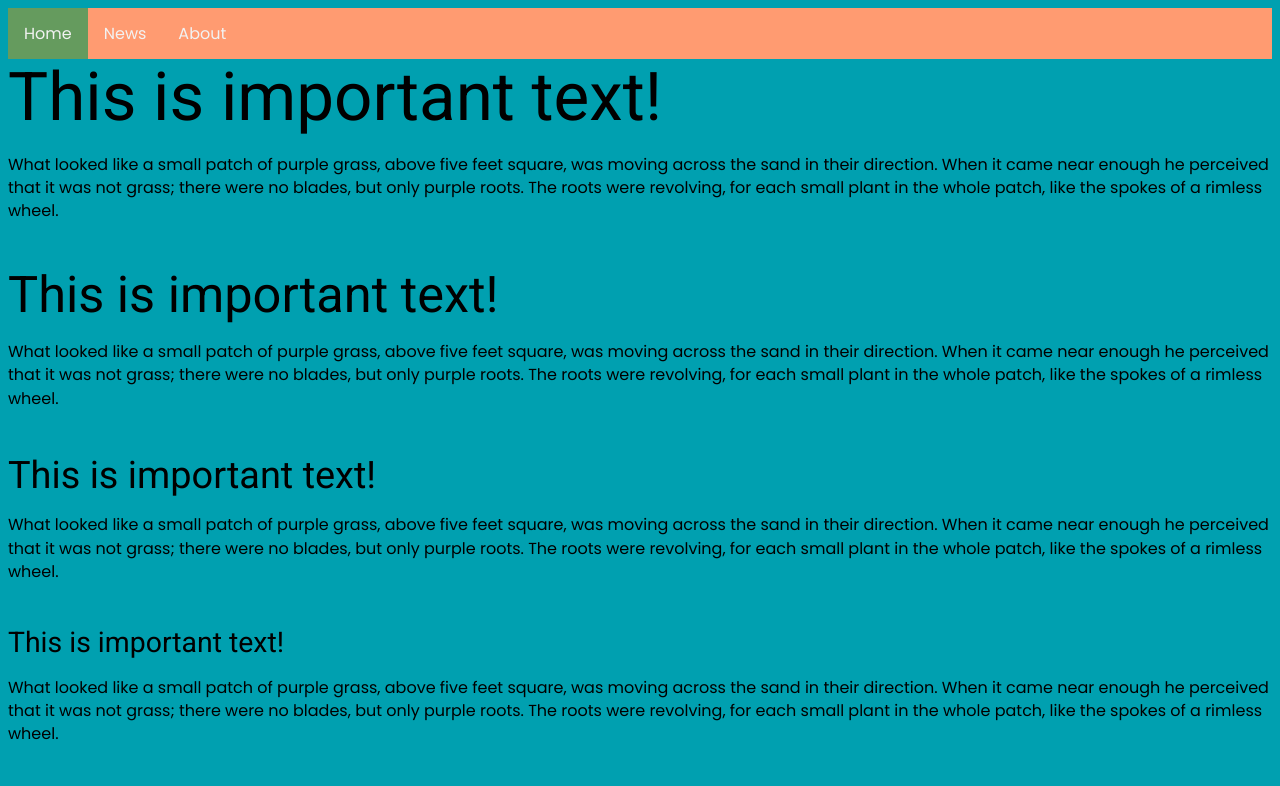
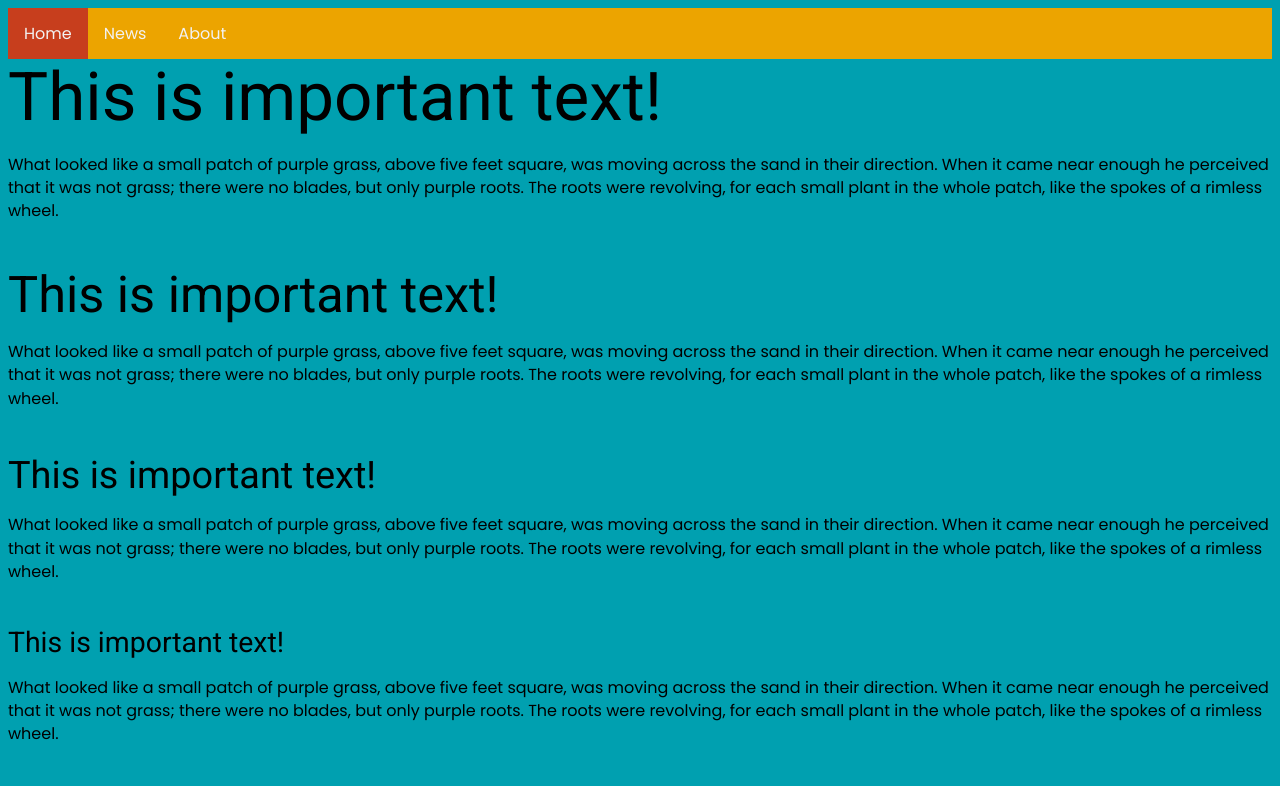
Before and after one commit to universidadny/Media_query_week_008, a plain HTML site: page wk8_Typography_StarterCode/index.html in a window 1280 px wide. Shown: the top 786 px of the page. Drawn offline with Linux system fonts and the light colour scheme.

Commit message:
Added colors to nav tab
new colors for the navigation menu

```diff
--- a/wk8_Typography_StarterCode/mobilenav_responsive.css
+++ b/wk8_Typography_StarterCode/mobilenav_responsive.css
@@ -5,7 +5,7 @@ https://www.w3schools.com/howto/howto_js_topnav_responsive.asp
 
 .topnav {
   overflow: hidden;
-  background-color: #FF9B71;
+  background-color: #ECA400;
 
 }
 
@@ -20,12 +20,12 @@ https://www.w3schools.com/howto/howto_js_topnav_responsive.asp
 }
 
 .topnav a:hover {
-  background-color: #95BF74;
+  background-color: #E94F37;
   color: black;
 }
 
 .active {
-  background-color: #659B5E;
+  background-color: #C73E1D;
   color: white;
 }
 
```
